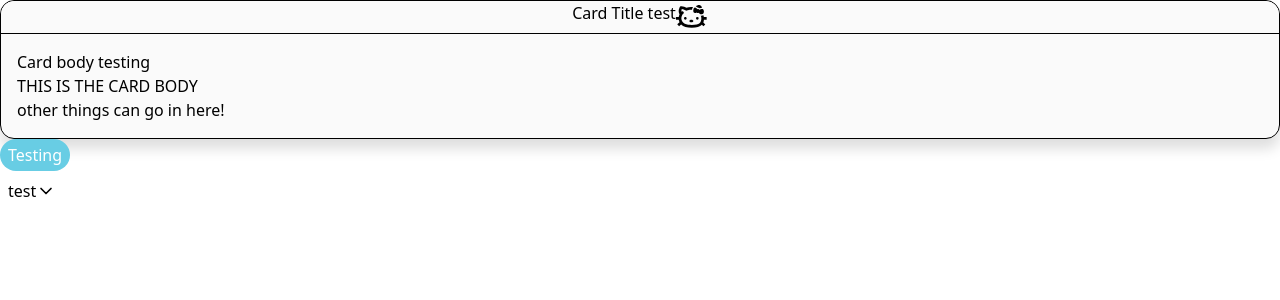
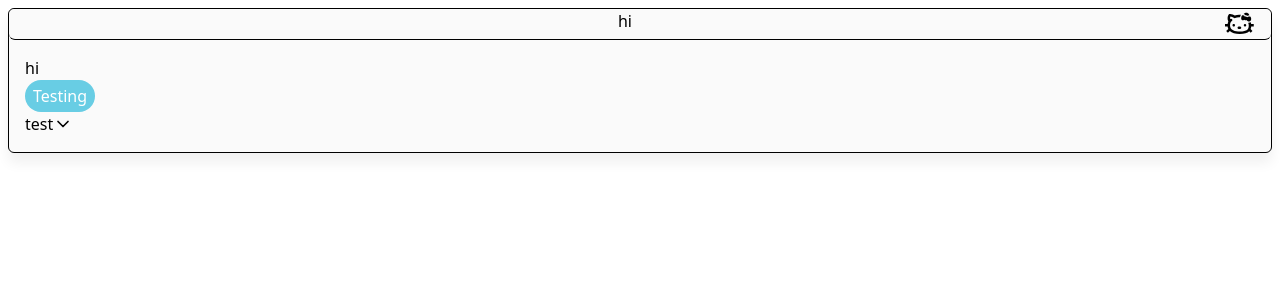
Before and after one commit to kinsley7/kinsley7.github.io, a Next.js app: page / in a window 1280 px wide. Shown: the top 300 px of the page. Built offline with nearby package versions, Linux system fonts and the light colour scheme.

Commit message:
window card creation

```diff
--- a/src/app/page.tsx
+++ b/src/app/page.tsx
@@ -3,34 +3,19 @@ import { Button } from "@/components/foundation/Button";
 import { Accordion } from "@/components/foundation/Accordion";
 import ChevronUp from "../../public/chevron-up.svg";
 import ChevronDown from "../../public/chevron-down.svg";
-import { Card } from "@/components/foundation/Card";
-import { Row } from "@/components/foundation/Row";
-import hellokitty from "../../public/hello-kitty.svg"
-import { Column } from "@/components/foundation/Column";
+import { WindowCard } from "@/components/compound/WindowCard";
+
 
 //homepage
 export default function Home() {
   return (
     <main>
 
-      {/* window card */}
-      <Card type='elevated' classNames="border-[1px] border-black rounded-[14px]">
-        <Card classNames="border-b-[1px] border-black rounded-t-[14px]">
-          <Row classNames="justify-center">
-            <p> Card Title test </p>
-            <Image src={hellokitty} alt='' className="w-[32px] self-end"/>
-          </Row>
-        </Card>
-        <Column classNames="p-4">
-          <p>Card body testing</p>
-          <h1> THIS IS THE CARD BODY </h1>
-          <h2> other things can go in here!</h2>
-        </Column>
-      </Card>
+      <WindowCard classNames="m-2" title='hi'> hi
+        <Button label='Testing'/>
+        <Accordion title="test" body="testing open" openIcon={<Image src={ChevronDown} alt='chevron down' className="w-5"/>} closeIcon={<Image src={ChevronUp} alt='Chevron up' className="w-5" />}/>
+      </WindowCard>
 
-
-      <Button label='Testing'/>
-      <Accordion title="test" body="testing open" openIcon={<Image src={ChevronDown} alt='chevron down' className="w-5"/>} closeIcon={<Image src={ChevronUp} alt='Chevron up' className="w-5" />}/>
     </main>
   );
 }
--- a/src/components/compound/WindowCard.tsx
+++ b/src/components/compound/WindowCard.tsx
@@ -0,0 +1,36 @@
+import { IComponent } from "../IComponent";
+import { Card } from "@/components/foundation/Card";
+import { Row } from "@/components/foundation/Row";
+import hellokitty from "../../../public/hello-kitty.svg"
+import { Column } from "@/components/foundation/Column";
+import Image from "next/image";
+import { Children, ReactNode, cloneElement, useEffect, useRef, useState } from "react";
+
+//title needs to change on scroll when a new section is reached
+interface WindowCardProps extends IComponent{
+	//content : WindowCardSection[]
+	title : ReactNode;
+	children : ReactNode;
+}
+
+/* interface WindowCardSection {
+	title : ReactNode;
+	children : ReactNode;
+} */
+
+export const WindowCard = ({classNames = ''.trim(), title, children }:WindowCardProps) => {
+
+	return <div className={classNames}>
+				<Card type='elevated' classNames="border-[1px] border-black rounded-md">
+					<Card classNames="border-b-[1px] border-black rounded-md">
+						<Row classNames="justify-center px-4">
+							<h1 className="mx-auto">{title}</h1>
+							<Image src={hellokitty} alt='' className="justify-self-end w-[30px]"/>
+						</Row>
+					</Card>
+					<Column classNames="p-4 overflow-y-auto">
+						{children}
+					</Column>
+				</Card>
+			</div>
+}
--- a/src/style/button.css
+++ b/src/style/button.css
@@ -1,5 +1,5 @@
 button{
-	@apply flex flex-row p-2;
+	@apply flex flex-row;
 	width: 100%;
 	align-items: center;
 }
--- a/src/style/card.css
+++ b/src/style/card.css
@@ -10,9 +10,9 @@
 
 .card.elevated{
 	background-color: var(--card-color);
-	-webkit-box-shadow: 0px 10px 13px 0px rgba(0,0,0,0.13);
-	-moz-box-shadow: 0px 10px 13px 0px rgba(0,0,0,0.13);
-	box-shadow: 0px 10px 13px 0px rgba(0,0,0,0.13);
+	-webkit-box-shadow: 0px 10px 13px 0px rgba(0,0,0,0.06);
+	-moz-box-shadow: 0px 10px 13px 0px rgba(0,0,0,0.06);
+	box-shadow: 0px 10px 13px 0px rgba(0,0,0,0.06);
 }
 
 .card.rounded{
```
